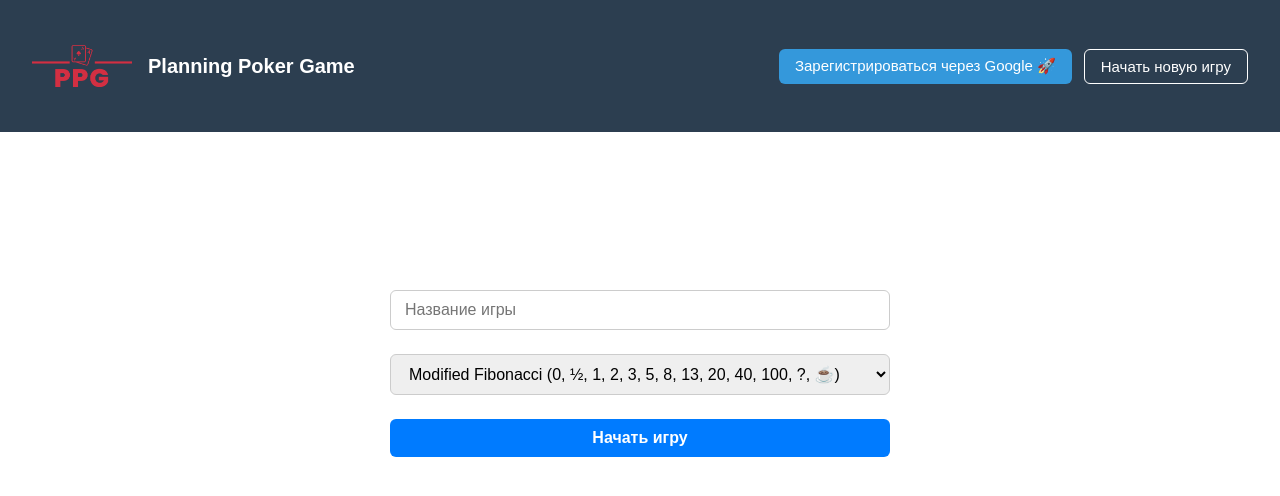
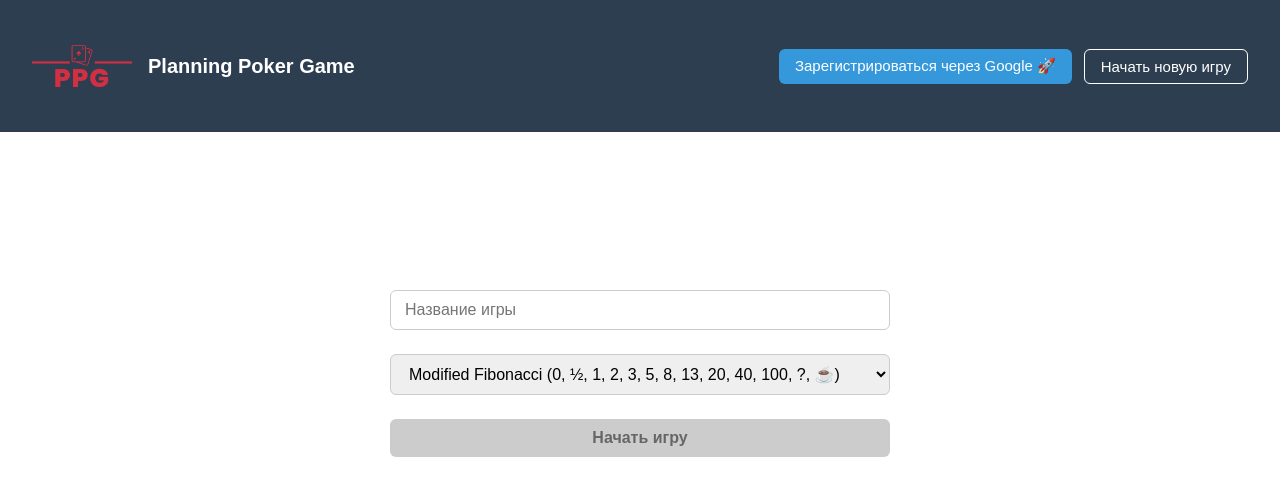
Before and after one commit to RamZek158/Planning-Poker-Game, a React app: page /#/create-game in a window 1280 px wide. Shown: the top 496 px of the page. Built offline with nearby package versions, Linux system fonts and the light colour scheme.

Commit message:
added disablet for button

```diff
--- a/src/buttons.css
+++ b/src/buttons.css
@@ -1,5 +1,5 @@
+/* Button */
 
-/* Button */
 .btn {
     padding: 0.5rem 1rem;
     border-radius: 6px;
@@ -15,7 +15,9 @@
     box-shadow: 0 2px 4px rgba(0, 0, 0, 0.2);
 }
 
+
 /* Primary button */
+
 .primary {
     background-color: var(--accent-color);
     color: var(--text-color);
@@ -26,7 +28,9 @@
     background-color: #2980b9;
 }
 
+
 /* Secondary button */
+
 .secondary {
     background-color: transparent;
     color: var(--text-color);
@@ -36,3 +40,44 @@
 .secondary:hover {
     background-color: var(--hover-light);
 }
+
+.NewGame {
+    display: inline-block;
+    padding: 10px 20px;
+    font-size: 16px;
+    font-weight: bold;
+    width: 500px;
+    color: #fff;
+    background-color: #007bff;
+    border: none;
+    border-radius: 6px;
+    cursor: pointer;
+    transition: background-color 0.3s ease, box-shadow 0.3s ease;
+    text-align: center;
+    margin: 8px 0 16px;
+}
+
+
+/* При наведении */
+
+.NewGame:hover {
+    background-color: #0056b3;
+}
+
+
+/* При фокусе */
+
+.NewGame:focus {
+    outline: none;
+    box-shadow: 0 0 0 3px rgba(0, 123, 255, 0.3);
+}
+
+
+/* Для недоступного состояния */
+
+.NewGame:disabled {
+    background-color: #ccc;
+    cursor: not-allowed;
+    box-shadow: none;
+    color: #666;
+}
--- a/src/components/CreateGame/CreateGame.css
+++ b/src/components/CreateGame/CreateGame.css
@@ -32,34 +32,3 @@ select:focus {
 
 
 /* Стили для кнопки */
-
-.NewGame {
-    display: inline-block;
-    padding: 10px 20px;
-    font-size: 16px;
-    font-weight: bold;
-    width: 500px;
-    color: #fff;
-    background-color: #007bff;
-    border: none;
-    border-radius: 6px;
-    cursor: pointer;
-    transition: background-color 0.3s ease, box-shadow 0.3s ease;
-    text-align: center;
-    margin: 8px 0 16px;
-}
-
-
-/* При наведении */
-
-.NewGame:hover {
-    background-color: #0056b3;
-}
-
-
-/* При фокусе */
-
-.NewGame:focus {
-    outline: none;
-    box-shadow: 0 0 0 3px rgba(0, 123, 255, 0.3);
-}
--- a/src/components/CreateGame/CreateGame.jsx
+++ b/src/components/CreateGame/CreateGame.jsx
@@ -1,15 +1,21 @@
-import React, { useState } from 'react';
-import './CreateGame.css'; // Стили для траницы
-import { T_SHIRT_VOTING_SYSTEM, FIBONACCI_VOTING_SYSTEM } from '../../utils'
+import React from 'react';
+import './CreateGame.css';
+import { T_SHIRT_VOTING_SYSTEM, FIBONACCI_VOTING_SYSTEM } from '../../utils';
+
 const CreateGame = () => {
   const t_shirt_system_string = T_SHIRT_VOTING_SYSTEM.join(', ') ;
   const fibonacci_system_string = FIBONACCI_VOTING_SYSTEM.join(', ') ;
+
+  const handleChangeGameName = React.useCallback((event) => {
+     console.log('change', event.target.value)
+  }, []);
 
   return (
     <div className="create-game-container">
       <section>
         <div id="InputName">
           <input type="text"
+          onChange={handleChangeGameName}
                  id="InputName"
                  placeholder="Название игры"
           />
@@ -19,7 +25,7 @@ const CreateGame = () => {
           <option>{`T-shirts (${t_shirt_system_string})`}</option>
         </select>
           <div>
-            <button className="NewGame">Начать игру</button>
+            <button className="NewGame" disabled>Начать игру</button>
           </div>
       </section>
 
```
